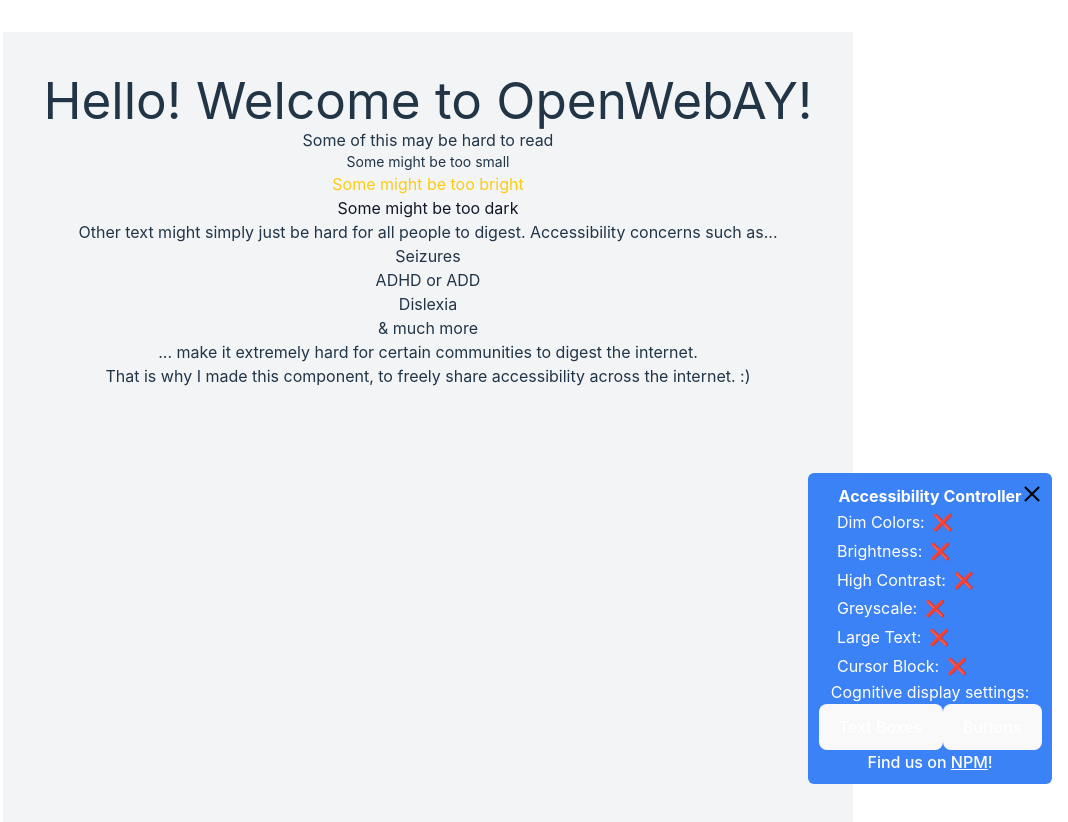
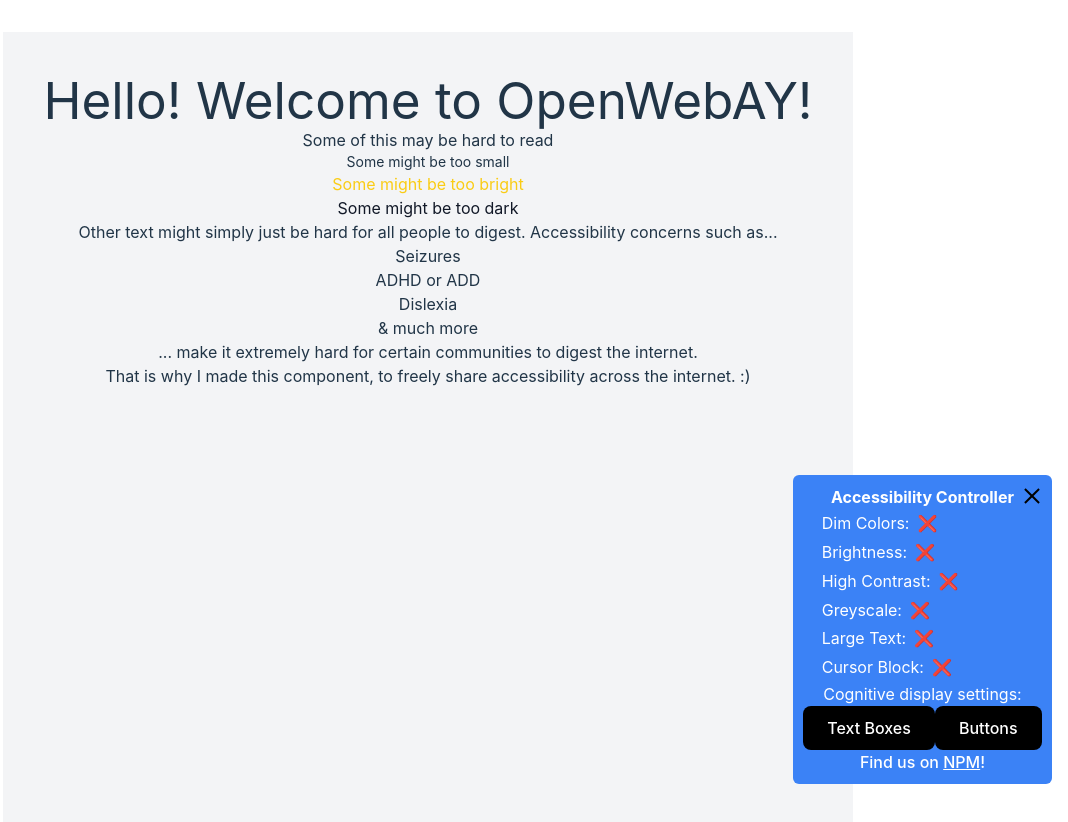
Before and after one commit to BP-2/OpenWebAY, a React (Vite) app: page / in a window 1280 px wide. Both pictures are taken after a click on the button 1227 px from the left and 747 px from the top of the page. Shown: the top 822 px of the page, without its empty margins (212-1280 px from the left). Built offline with nearby package versions, Linux system fonts and the light colour scheme.

Commit message:
Button CSS fix :construction:

```diff
--- a/package.json
+++ b/package.json
@@ -1,7 +1,7 @@
 {
   "name": "open-web-ay",
   "private": false,
-  "version": "0.0.34",
+  "version": "0.0.35",
   "type": "module",
   "main": "dist/index.js",
   "license": "MIT",
--- a/src/Components/AccessibilityPanel.jsx
+++ b/src/Components/AccessibilityPanel.jsx
@@ -165,8 +165,8 @@ const accessibilityPanel = ({ showCursorBlock, setShowCursorBlock, cursorPositio
 
       </label>
       <p>Cognitive display settings:</p>
-      <button onClick={toggleBlueBox}>Text Boxes</button>
-      <button onClick={toggleGreenBox}>Buttons</button>
+      <button className="buttons-boxes" onClick={toggleBlueBox}>Text Boxes</button>
+      <button className="buttons-boxes" onClick={toggleGreenBox}>Buttons</button>
 
 
 
--- a/src/WebAY.css
+++ b/src/WebAY.css
@@ -372,3 +372,20 @@ button:focus-visible {
   border-width: 0 2px 2px 0;
   transform: rotate(45deg);
 }
+
+.buttons-boxes{
+  background-color: #000000;
+  border: none;
+  color: white;
+  padding: 10px 24px;
+  text-align: center;
+  text-decoration: none;
+  display: inline-block;
+  font-size: 16px;
+  border-radius: 8px;
+  transition-duration: 0.4s;
+  cursor: pointer;
+}
+.buttons-boxes:hover{
+  background-color: #252525;
+}
```
